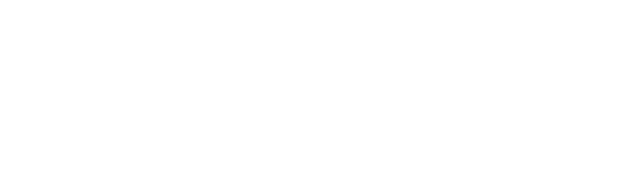
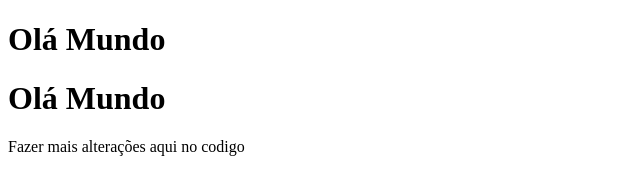
Before and after one commit to andreadams/curso-frontend-01, a plain HTML site: page index.html in a window 1280 px wide. Shown: the whole page, without its empty margins (0-640 px from the left). Drawn offline with Linux system fonts and the light colour scheme.

Commit message:
versão dev 0.1

```diff
--- a/index.html
+++ b/index.html
@@ -7,6 +7,8 @@
     <title>Document</title>
 </head>
 <body>
-
+    <h1>Olá Mundo</h1>
+    <h1>Olá Mundo</h1>
+    <p>Fazer mais alterações aqui no codigo</p>
 </body>
 </html>
```
